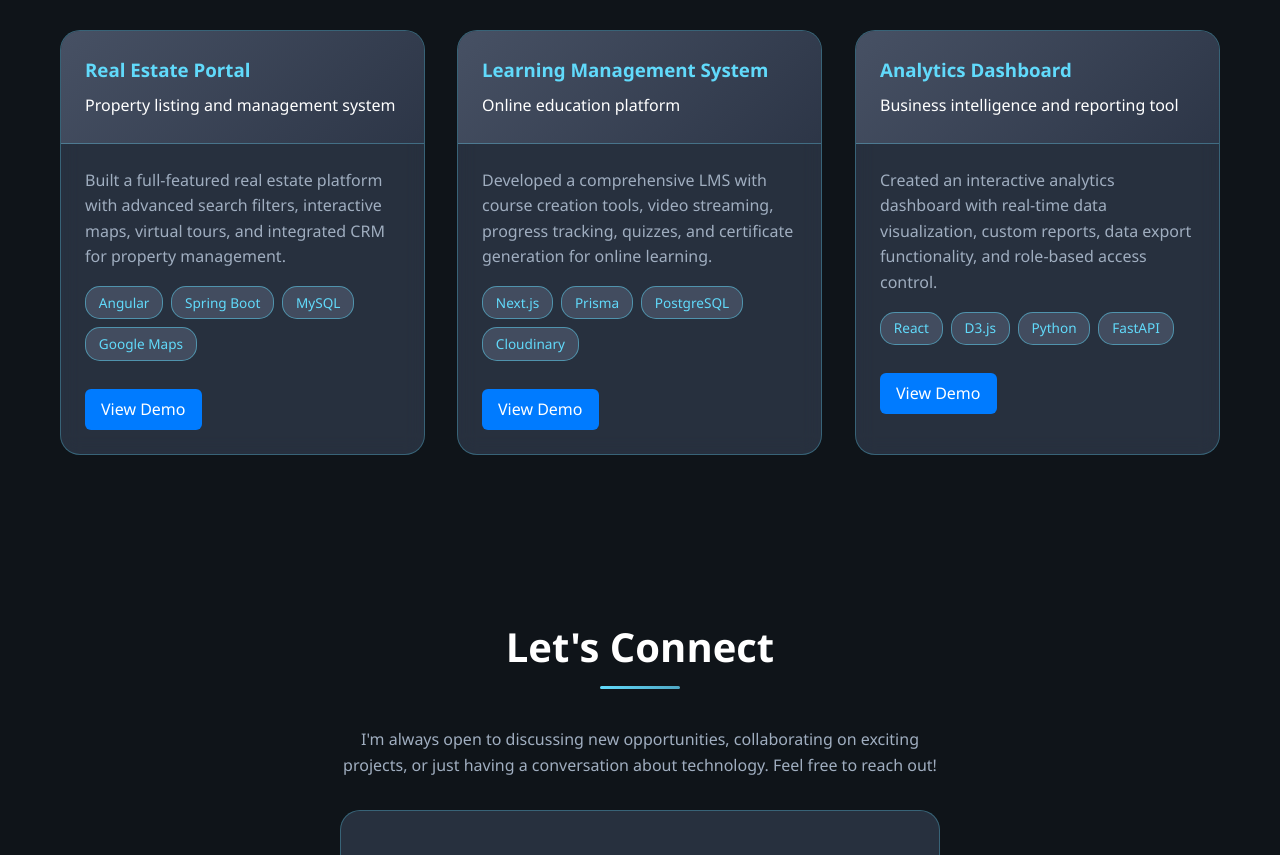
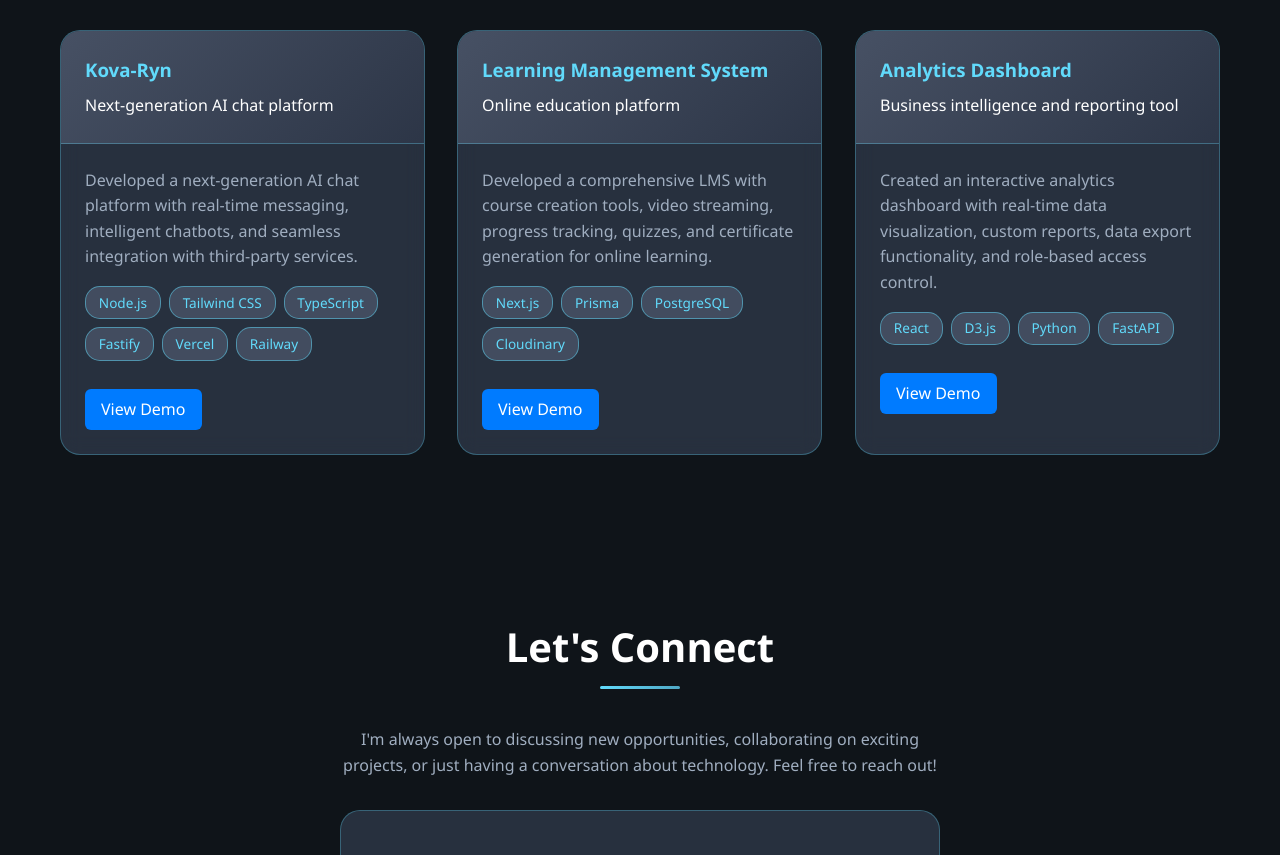
Before and after one commit to Sblaise123/My-Personal-Portfolio, a website: page index.html in a window 1280 px wide. Shown: the part 2928-3783 px from the top of the page. Drawn offline with Linux system fonts and the light colour scheme.

Commit message:
Update index.html

```diff
--- a/index.html
+++ b/index.html
@@ -195,16 +195,18 @@
 
       <div class="project-card">
         <div class="project-header">
-          <h3>Real Estate Portal</h3>
-          <p>Property listing and management system</p>
+          <h3>Kova-Ryn</h3>
+          <p> Next-generation AI chat platform</p>
         </div>
         <div class="project-body">
-          <p>Built a full-featured real estate platform with advanced search filters, interactive maps, virtual tours, and integrated CRM for property management.</p>
+          <p>Developed a next-generation AI chat platform with real-time messaging, intelligent chatbots, and seamless integration with third-party services.</p>
           <div class="project-tech">
-            <span class="tech-tag">Angular</span>
-            <span class="tech-tag">Spring Boot</span>
-            <span class="tech-tag">MySQL</span>
-            <span class="tech-tag">Google Maps</span>
+            <span class="tech-tag">Node.js</span>
+            <span class="tech-tag">Tailwind CSS</span>
+            <span class="tech-tag">TypeScript</span>
+            <span class="tech-tag">Fastify</span>
+            <span class="tech-tag">Vercel</span>
+            <span class="tech-tag">Railway</span>
           </div>
           <a href="#" target="_blank" class="view-demo">View Demo</a>
         </div>
```
